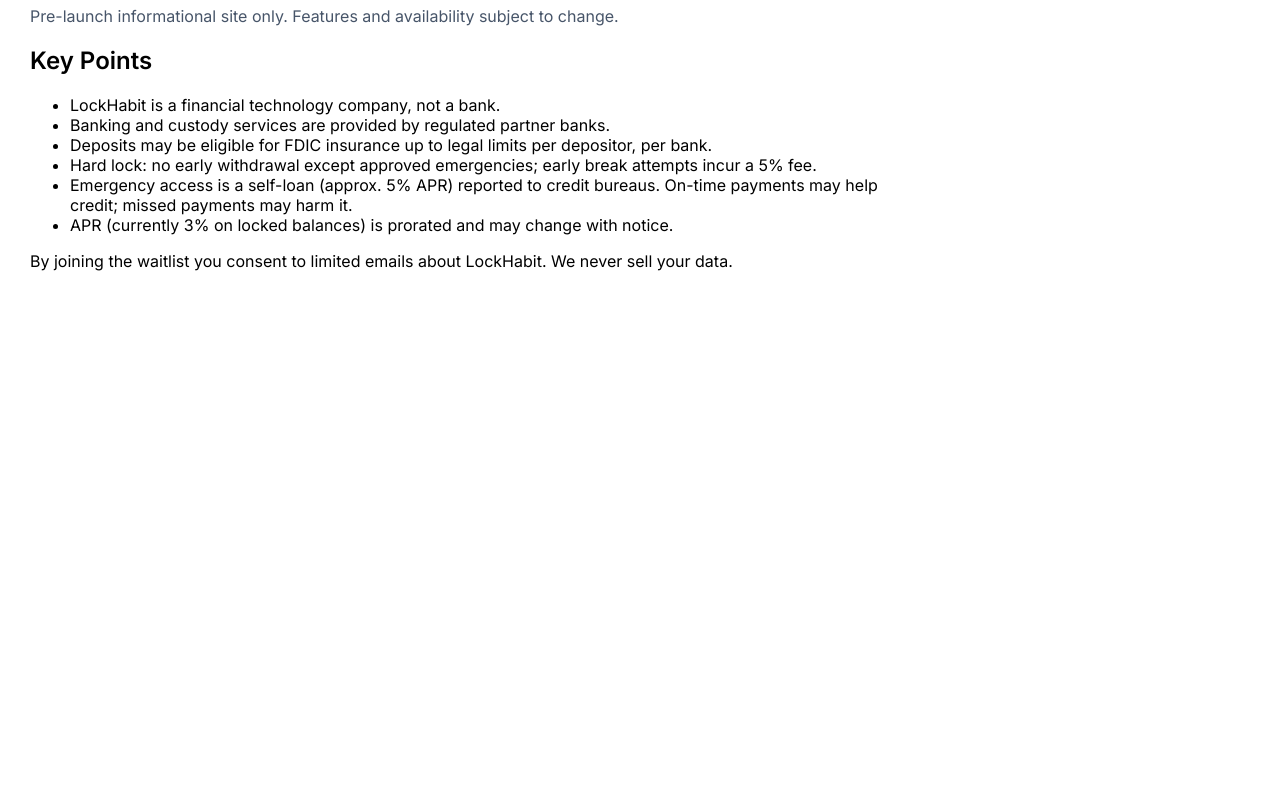
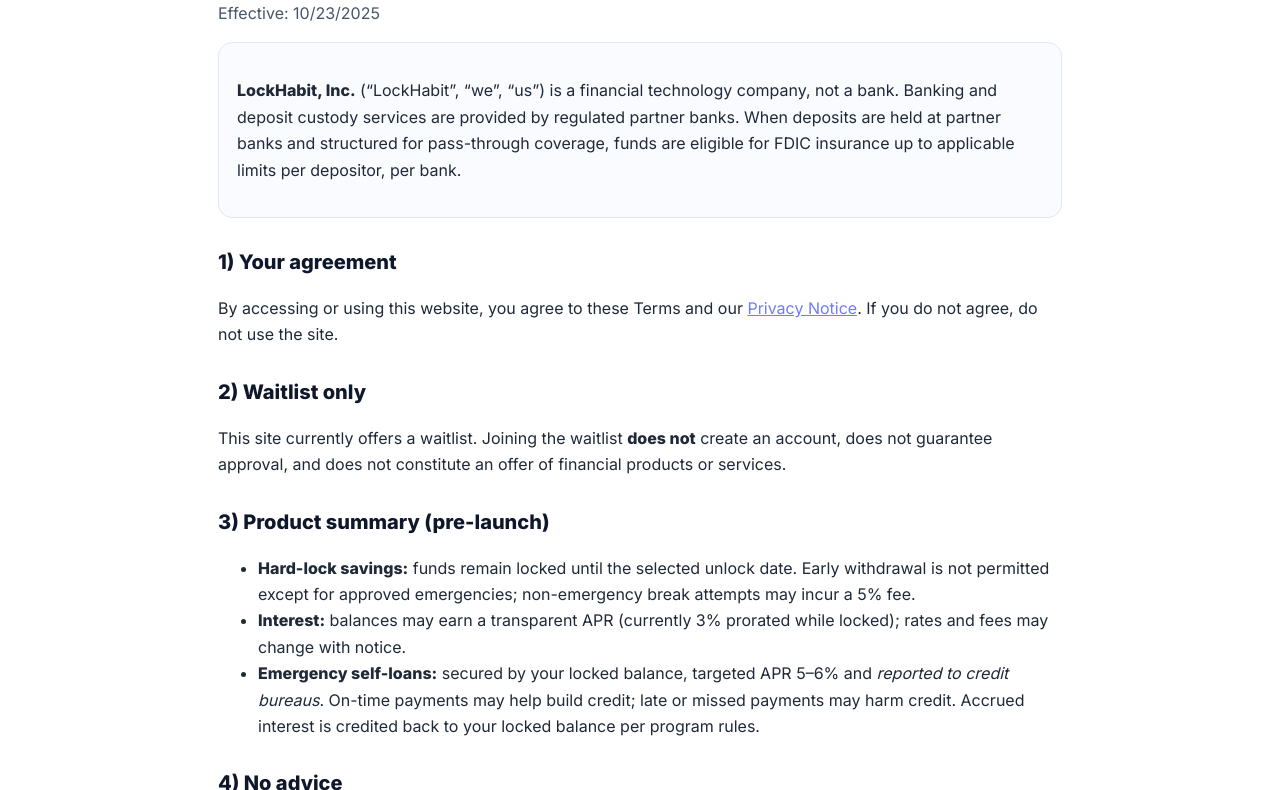
Before and after one commit to oralrobinson21/lockhabit-site, a website: page terms.html in a window 1280 px wide. Shown: the part 106-896 px from the top of the page. Before the commit the page ends 800 px from the top, so only its background shows below. Drawn offline with Linux system fonts and the light colour scheme.

Commit message:
Update terms.html

```diff
--- a/terms.html
+++ b/terms.html
@@ -1,19 +1,63 @@
-<!doctype html><html lang="en"><head>
-<meta charset="utf-8"/><meta name="viewport" content="width=device-width,initial-scale=1"/>
-<title>LockHabit — Terms</title>
-<link href="https://fonts.googleapis.com/css2?family=Inter:wght@400;600&display=swap" rel="stylesheet">
-<style>body{font-family:Inter,system-ui,sans-serif;margin:0;padding:30px;max-width:900px}.muted{color:#475569}</style>
-</head><body>
-<h1>Terms & Conditions</h1>
-<p class="muted">Pre-launch informational site only. Features and availability subject to change.</p>
-<h2>Key Points</h2>
-<ul>
-<li>LockHabit is a financial technology company, not a bank.</li>
-<li>Banking and custody services are provided by regulated partner banks.</li>
-<li>Deposits may be eligible for FDIC insurance up to legal limits per depositor, per bank.</li>
-<li>Hard lock: no early withdrawal except approved emergencies; early break attempts incur a 5% fee.</li>
-<li>Emergency access is a self-loan (approx. 5% APR) reported to credit bureaus. On-time payments may help credit; missed payments may harm it.</li>
-<li>APR (currently 3% on locked balances) is prorated and may change with notice.</li>
-</ul>
-<p>By joining the waitlist you consent to limited emails about LockHabit. We never sell your data.</p>
-</body></html>
+<!doctype html>
+<html lang="en">
+<head>
+<meta charset="utf-8"/>
+<meta name="viewport" content="width=device-width,initial-scale=1"/>
+<title>Terms of Use — LockHabit</title>
+<link rel="preconnect" href="https://fonts.googleapis.com"><link rel="preconnect" href="https://fonts.gstatic.com" crossorigin>
+<link href="https://fonts.googleapis.com/css2?family=Inter:wght@400;600;800&display=swap" rel="stylesheet">
+<style>
+  :root{--ink:#0f172a;--muted:#475569;--line:#e2e8f0;--brand:#6f7cff}
+  *{box-sizing:border-box} body{margin:0;font:16px/1.65 Inter,system-ui,-apple-system,Segoe UI,Roboto,sans-serif;color:var(--ink);background:#fff}
+  .wrap{max-width:880px;margin:0 auto;padding:28px 18px}
+  h1{font-size:34px;margin:6px 0 2px} .sub{color:var(--muted)}
+  h2{margin:28px 0 8px;font-size:20px} p,li{color:#1f2937}
+  .box{border:1px solid var(--line);border-radius:14px;padding:18px;background:#fafbff}
+  a{color:var(--brand)} footer{margin:26px 0 40px;color:var(--muted);font-size:14px}
+</style>
+</head>
+<body>
+  <div class="wrap">
+    <h1>LockHabit Terms of Use</h1>
+    <p class="sub">Effective: <span id="d"></span></p>
+
+    <div class="box">
+      <p><strong>LockHabit, Inc.</strong> (“LockHabit”, “we”, “us”) is a financial technology company, not a bank. Banking and deposit custody services are provided by regulated partner banks. When deposits are held at partner banks and structured for pass-through coverage, funds are eligible for FDIC insurance up to applicable limits per depositor, per bank.</p>
+    </div>
+
+    <h2>1) Your agreement</h2>
+    <p>By accessing or using this website, you agree to these Terms and our <a href="/privacy.html">Privacy Notice</a>. If you do not agree, do not use the site.</p>
+
+    <h2>2) Waitlist only</h2>
+    <p>This site currently offers a waitlist. Joining the waitlist <strong>does not</strong> create an account, does not guarantee approval, and does not constitute an offer of financial products or services.</p>
+
+    <h2>3) Product summary (pre-launch)</h2>
+    <ul>
+      <li><strong>Hard-lock savings:</strong> funds remain locked until the selected unlock date. Early withdrawal is not permitted except for approved emergencies; non-emergency break attempts may incur a 5% fee.</li>
+      <li><strong>Interest:</strong> balances may earn a transparent APR (currently 3% prorated while locked); rates and fees may change with notice.</li>
+      <li><strong>Emergency self-loans:</strong> secured by your locked balance, targeted APR 5–6% and <em>reported to credit bureaus</em>. On-time payments may help build credit; late or missed payments may harm credit. Accrued interest is credited back to your locked balance per program rules.</li>
+    </ul>
+
+    <h2>4) No advice</h2>
+    <p>Content is for informational purposes only and is not financial, legal, or tax advice. Consider your situation and consult a professional.</p>
+
+    <h2>5) Acceptable use</h2>
+    <p>You agree not to misuse the site, attempt unauthorized access, or interfere with security or operation.</p>
+
+    <h2>6) Intellectual property</h2>
+    <p>All site content is protected by intellectual property laws. You may not copy, modify, or distribute without permission.</p>
+
+    <h2>7) Disclaimers & liability</h2>
+    <p>The site is provided “as-is.” We disclaim warranties to the fullest extent permitted by law. To the extent allowed, we are not liable for indirect or consequential damages arising from your use of the site.</p>
+
+    <h2>8) Changes</h2>
+    <p>We may update these Terms. Material changes will be posted here with a new effective date.</p>
+
+    <h2>9) Contact</h2>
+    <p>Questions? Email <a href="mailto:support@lockhabit.com">support@lockhabit.com</a>.</p>
+
+    <footer>© <span id="y"></span> LockHabit</footer>
+  </div>
+<script>const n=new Date();document.getElementById('y').textContent=n.getFullYear();document.getElementById('d').textContent=n.toLocaleDateString();</script>
+</body>
+</html>
```
